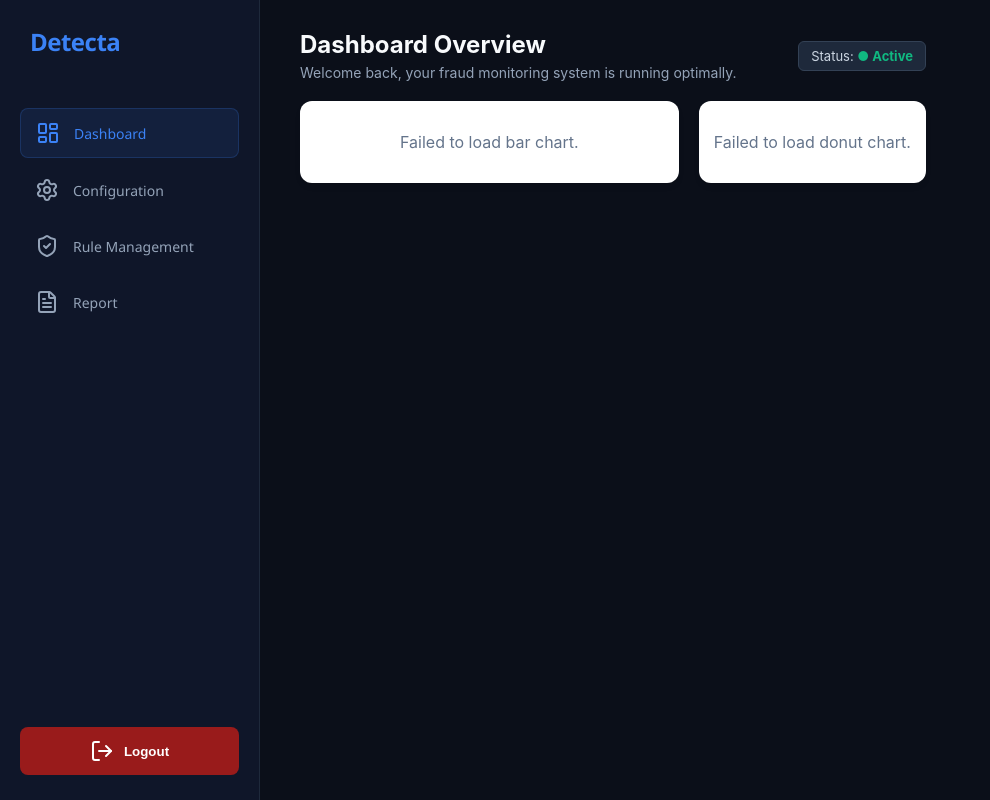
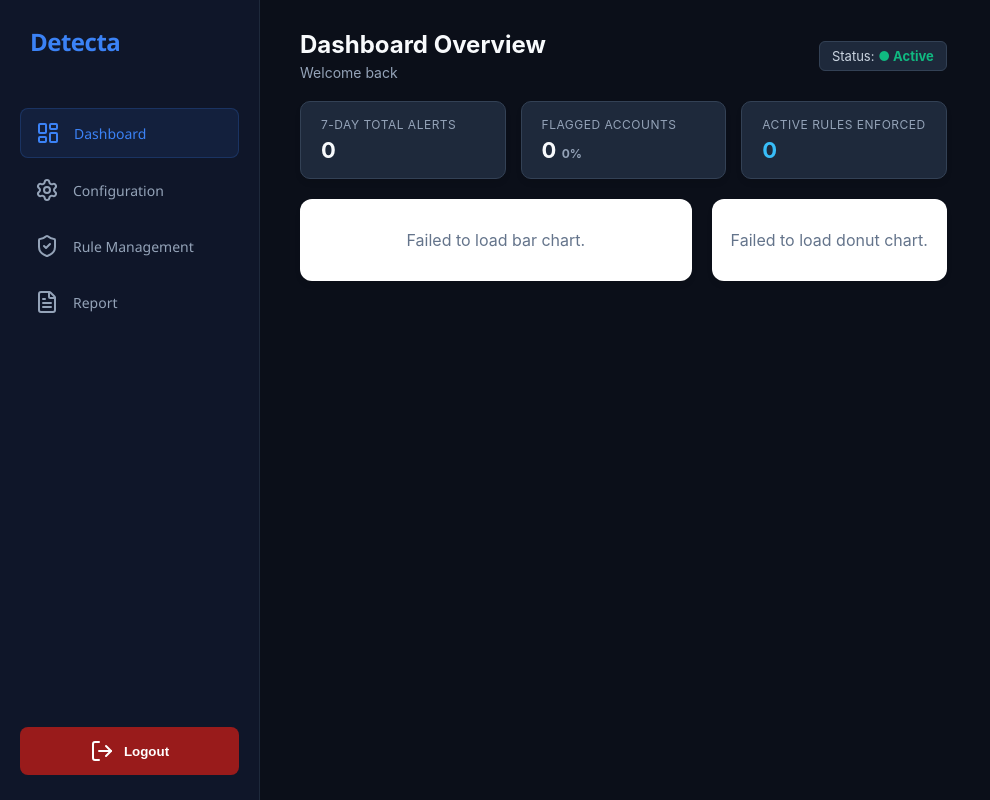
Before and after one commit to sudeshnasamanta9/automated-banking-fraud-detection-platform, a Flask app: page /dashboard in a window 1280 px wide. Shown: the whole page, without its empty margins (0-990 px from the left). Run offline with Flask 3, Linux system fonts and the light colour scheme; the visitor is signed in with stand-in values (Sample User, id 1).

Commit message:
5th commit

```diff
--- a/app.py
+++ b/app.py
@@ -112,6 +112,11 @@ import matplotlib
 matplotlib.use('Agg') # Necessary for non-GUI backend in Flask
 import matplotlib.pyplot as plt
 import seaborn as sns
+from sqlalchemy import create_engine
+import pandas as pd
+from datetime import datetime
+from flask import render_template, session, flash, redirect, url_for
+import os
 
 @app.route('/dashboard')
 def dashboard():
@@ -119,14 +124,43 @@ def dashboard():
         flash("Please log in first.", "failure")
         return redirect(url_for('login'))
 
+    bar_url = donut_url = None
+    total_alerts = flagged_accounts = active_rules = flagged_pct = 0
+    status_text = "Active"
+    status_color = "#10b981"
+    data_gap_warning = None
+
     try:
         engine = create_engine(f"mysql+mysqlconnector://root:{os.getenv('DB_PASSWORD')}@localhost:3306/kedge_db")
+        sns.set_theme(style="whitegrid")
 
-        # Set clean aesthetic style for Matplotlib
-        sns.set_theme(style="whitegrid")
-        palette = sns.color_palette("muted")
+        color_map = {
+            'GST Refund': '#3b82f6',
+            'High value credit in new account': '#f59e0b',
+            'New Account ATM Withdrawal': '#ef4444'
+        }
 
-        # 1. Query Daily Bar Chart Data
+        # 0. KPI Metrics
+        kpi_query = """
+            SELECT
+                COUNT(*) AS total_alerts,
+                COUNT(DISTINCT acn) AS flagged_accounts
+            FROM alert_details
+            WHERE alert_timestamp >= NOW() - INTERVAL 7 DAY
+        """
+        df_kpi = pd.read_sql(kpi_query, con=engine)
+        total_alerts = int(df_kpi['total_alerts'].iloc[0]) if not df_kpi.empty else 0
+        flagged_accounts = int(df_kpi['flagged_accounts'].iloc[0]) if not df_kpi.empty else 0
+        flagged_pct = round((flagged_accounts / total_alerts) * 100, 1) if total_alerts > 0 else 0
+
+        # Active rules count
+        try:
+            df_rules = pd.read_sql("SELECT COUNT(*) AS active_rules FROM rules", con=engine)
+            active_rules = int(df_rules['active_rules'].iloc[0]) if not df_rules.empty else 3
+        except Exception:
+            active_rules = 3
+
+        # 1. Daily Bar Chart Data
         bar_query = """
             SELECT
                 DATE(alert_timestamp) AS alert_date,
@@ -135,76 +169,122 @@ def dashboard():
             FROM alert_details
             WHERE alert_timestamp >= NOW() - INTERVAL 7 DAY
             GROUP BY DATE(alert_timestamp), rule_name
-            ORDER BY alert_date ASC
         """
         df_bar = pd.read_sql(bar_query, con=engine)
 
-        # Generate Bar Chart Image in Memory
-        fig, ax = plt.subplots(figsize=(7, 4))
+        # Check for data gaps
         if not df_bar.empty:
             df_bar['alert_date'] = pd.to_datetime(df_bar['alert_date'])
+            days_with_data = df_bar['alert_date'].nunique()
+            if days_with_data < 3:
+                status_text = "Degraded"
+                status_color = "#f59e0b"
+                data_gap_warning = f"Data missing for {7 - days_with_data} of last 7 days"
+        else:
+            status_text = "No Data"
+            status_color = "#ef4444"
+            data_gap_warning = "No alerts in last 7 days"
+
+        # Generate Bar Chart
+        fig, ax = plt.subplots(figsize=(6.8, 4))
+        if not df_bar.empty:
             full_date_range = pd.date_range(end=datetime.now().date(), periods=7)
             df_pivot = df_bar.pivot_table(index='alert_date', columns='rule_name', values='alert_count', fill_value=0)
-            df_pivot = df_pivot.reindex(full_date_range, fill_value=0).reset_index()
-            df_melted = df_pivot.melt(id_vars='index', var_name='rule_name', value_name='alert_count')
+            df_pivot = df_pivot.reindex(full_date_range, fill_value=0)
+
+            df_melted = df_pivot.reset_index().melt(id_vars='index', var_name='rule_name', value_name='alert_count')
             df_melted.rename(columns={'index': 'alert_date'}, inplace=True)
             df_melted['alert_date'] = df_melted['alert_date'].dt.strftime('%m-%d')
 
-            sns.barplot(data=df_melted, x='alert_date', y='alert_count', hue='rule_name', palette=palette, ax=ax)
-            ax.set_title('Daily Alert Distribution (Last 7 Days)', fontsize=12, fontweight='bold', pad=15)
-            ax.set_xlabel('Date', fontsize=10)
-            ax.set_ylabel('Alert Count', fontsize=10)
-            ax.legend(title='Rule Name', bbox_to_anchor=(1.05, 1), loc='upper left', fontsize=8)
+            unique_rules = df_melted['rule_name'].unique()
+            palette_list = [color_map.get(rule, '#64748b') for rule in unique_rules]
+
+            sns.barplot(data=df_melted, x='alert_date', y='alert_count', hue='rule_name',
+                        palette=palette_list, ax=ax, order=[d.strftime('%m-%d') for d in full_date_range])
+
+            for container in ax.containers:
+                ax.bar_label(container, labels=[int(v) if v > 0 else "" for v in container.datavalues],
+                             padding=3, fontsize=7, fontweight='bold')
+
+            max_val = df_melted['alert_count'].max()
+            ax.set_ylim(0, max(max_val * 1.15, 10))
+
+            ax.set_title('Daily Alert Distribution (Last 7 Days)', fontsize=11, fontweight='bold', pad=15, color='#1e293b')
+            ax.set_xlabel('Date', fontsize=9)
+            ax.set_ylabel('Alert Count', fontsize=9)
+            ax.legend(title='Rule Name', bbox_to_anchor=(1.02, 1), loc='upper left', fontsize=7, title_fontsize=8, frameon=False)
+            ax.tick_params(axis='x', rotation=0)
         else:
-            ax.text(0.5, 0.5, 'No alert data available', horizontalalignment='center', verticalalignment='center', transform=ax.transAxes)
+            ax.text(0.5, 0.5, 'No alert data available', ha='center', va='center', transform=ax.transAxes, color='#64748b')
+            ax.set_title('Daily Alert Distribution (Last 7 Days)', fontsize=11, fontweight='bold', pad=15)
 
         plt.tight_layout()
         img_bar = io.BytesIO()
-        plt.savefig(img_bar, format='png', bbox_inches='tight', dpi=100)
+        plt.savefig(img_bar, format='png', bbox_inches='tight', dpi=130, facecolor='#ffffff')
         img_bar.seek(0)
         bar_url = base64.b64encode(img_bar.getvalue()).decode('utf8')
         plt.close(fig)
 
-        # 2. Query Donut Chart Data
+      # 2. Donut Chart Data (Maximized Size & Bottom Legend Layout)
         donut_query = """
-            SELECT
-                rule_name,
-                COUNT(*) AS alert_count
+            SELECT rule_name, COUNT(*) AS alert_count
             FROM alert_details
             WHERE alert_timestamp >= NOW() - INTERVAL 7 DAY
             GROUP BY rule_name
         """
         df_donut = pd.read_sql(donut_query, con=engine)
 
-        # Generate Donut Chart Image in Memory
-        fig, ax = plt.subplots(figsize=(5, 4))
+        # Larger square figure to let the donut expand nicely
+        fig, ax = plt.subplots(figsize=(5, 4.5))
+        fig.patch.set_facecolor('#ffffff')
+        ax.set_facecolor('#ffffff')
+
         if not df_donut.empty:
+            donut_colors = [color_map.get(name, '#64748b') for name in df_donut['rule_name']]
+
+            # Draw larger pie/donut
             wedges, texts, autotexts = ax.pie(
-                df_donut['alert_count'],
-                labels=df_donut['rule_name'],
-                autopct='%1.1f%%',
-                startangle=140,
-                colors=palette,
-                wedgeprops=dict(width=0.4, edgecolor='w') # Creates the Donut hole
+                df_donut['alert_count'], labels=None, autopct='%1.0f%%', pctdistance=0.72,
+                startangle=140, colors=donut_colors, wedgeprops=dict(width=0.42, edgecolor='white', linewidth=2)
             )
-            plt.setp(autotexts, size=8, weight="bold")
-            plt.setp(texts, size=8)
-            ax.set_title('1-Week Alert Proportion', fontsize=12, fontweight='bold', pad=15)
+            plt.setp(autotexts, size=9, weight="bold", color="white")
+
+            # Perfectly centered title at the top
+            ax.set_title('1-Week Alert Proportion', fontsize=11, fontweight='bold', color='#1e293b', pad=10, loc='center')
+
+            # Move legend to the bottom, centered horizontally, stacked neatly
+            ax.legend(
+                wedges, df_donut['rule_name'],
+                title="Rule Breakdown",
+                loc="upper center",
+                bbox_to_anchor=(0.5, -0.05),
+                ncol=1,
+                fontsize=7,
+                title_fontsize=8,
+                frameon=True,
+                facecolor='#f8fafc',
+                edgecolor='#e2e8f0'
+            )
         else:
-            ax.text(0.5, 0.5, 'No alerts recorded', horizontalalignment='center', verticalalignment='center', transform=ax.transAxes)
+            ax.text(0.5, 0.5, 'No alerts recorded', ha='center', va='center', transform=ax.transAxes, color='#64748b')
+            ax.set_title('1-Week Alert Proportion', fontsize=11, fontweight='bold', color='#1e293b', pad=10, loc='center')
 
         plt.tight_layout()
         img_donut = io.BytesIO()
-        plt.savefig(img_donut, format='png', bbox_inches='tight', dpi=100)
+        plt.savefig(img_donut, format='png', bbox_inches='tight', dpi=150, facecolor='#ffffff')
         img_donut.seek(0)
         donut_url = base64.b64encode(img_donut.getvalue()).decode('utf8')
         plt.close(fig)
 
     except Exception as e:
-        bar_url = None
-        donut_url = None
+        print("Dashboard generation error:", e)
 
-    return render_template('dashboard.html', bar_url=bar_url, donut_url=donut_url)
+    return render_template('dashboard.html', bar_url=bar_url, donut_url=donut_url,
+                           total_alerts=total_alerts, flagged_accounts=flagged_accounts,
+                           active_rules=active_rules, flagged_pct=flagged_pct,
+                           status_text=status_text, status_color=status_color,
+                           data_gap_warning=data_gap_warning)
+
 
 @app.route('/configuration')
 def configuration():
--- a/templates/dashboard.html
+++ b/templates/dashboard.html
@@ -1,19 +1,40 @@
 {% extends "base.html" %}
+{% block content %}
 
-{% block content %}
 <div style="padding: 10px 20px; font-family: 'Inter', sans-serif;">
     <!-- Top Header Section -->
     <div style="display: flex; justify-content: space-between; align-items: center; margin-bottom: 20px;">
         <div>
             <h1 style="margin: 0; font-size: 24px; color: #f8fafc;">Dashboard Overview</h1>
-            <p style="margin: 5px 0 0 0; color: #94a3b8; font-size: 14px;">Welcome back, your fraud monitoring system is running optimally.</p>
+            <p style="margin: 5px 0 0 0; color: #94a3b8; font-size: 14px;">
+                Welcome back
+                {% if data_gap_warning %}
+                    <span style="color: #f59e0b;">• {{ data_gap_warning }}</span>
+                {% endif %}
+            </p>
         </div>
-        <div style="background: #1e293b; padding: 6px 12px; border-radius: 6px; font-size: 13px; color: #cbd5e1; border: 1px solid #334155;">
-            Status: <span style="color: #10b981; font-weight: bold;">● Active</span>
+       <div style="background: #1e293b; padding: 6px 12px; border-radius: 6px; font-size: 13px; color: #cbd5e1; border: 1px solid #334155; --status-color: {{ status_color }};">
+            Status: <span style="color: var(--status-color); font-weight: bold;">● {{ status_text }}</span>
         </div>
     </div>
 
-    <!-- Main Dashboard Grid Layout -->
+    <!-- Executive KPI Summary Cards -->
+    <div style="display: grid; grid-template-columns: repeat(3, 1fr); gap: 15px; margin-bottom: 20px;">
+        <div style="background: #1e293b; border: 1px solid #334155; padding: 15px 20px; border-radius: 10px; box-shadow: 0 4px 6px -1px rgba(0,0,0,0.1);">
+            <p style="margin: 0; font-size: 12px; color: #94a3b8; text-transform: uppercase; letter-spacing: 0.5px;">7-Day Total Alerts</p>
+            <h3 style="margin: 5px 0 0 0; font-size: 22px; color: #f8fafc;">{{ total_alerts }}</h3>
+        </div>
+        <div style="background: #1e293b; border: 1px solid #334155; padding: 15px 20px; border-radius: 10px; box-shadow: 0 4px 6px -1px rgba(0,0,0,0.1);">
+            <p style="margin: 0; font-size: 12px; color: #94a3b8; text-transform: uppercase; letter-spacing: 0.5px;">Flagged Accounts</p>
+            <h3 style="margin: 5px 0 0 0; font-size: 22px; color: #f8fafc;">{{ flagged_accounts }} <span style="font-size:12px; color:#94a3b8;">{{ flagged_pct }}%</span></h3>
+        </div>
+        <div style="background: #1e293b; border: 1px solid #334155; padding: 15px 20px; border-radius: 10px; box-shadow: 0 4px 6px -1px rgba(0,0,0,0.1);">
+            <p style="margin: 0; font-size: 12px; color: #94a3b8; text-transform: uppercase; letter-spacing: 0.5px;">Active Rules Enforced</p>
+            <h3 style="margin: 5px 0 0 0; font-size: 22px; color: #38bdf8;">{{ active_rules }}</h3>
+        </div>
+    </div>
+
+    <!-- Main Dashboard Grid Layout for Charts -->
     <div style="display: grid; grid-template-columns: 2fr 1.2fr; gap: 20px; margin-bottom: 20px;">
         <!-- Left Column: Daily Trend Bar Chart Card -->
         <div style="background: white; padding: 15px; border-radius: 12px; box-shadow: 0 4px 6px -1px rgba(0,0,0,0.1); display: flex; justify-content: center; align-items: center;">
```
